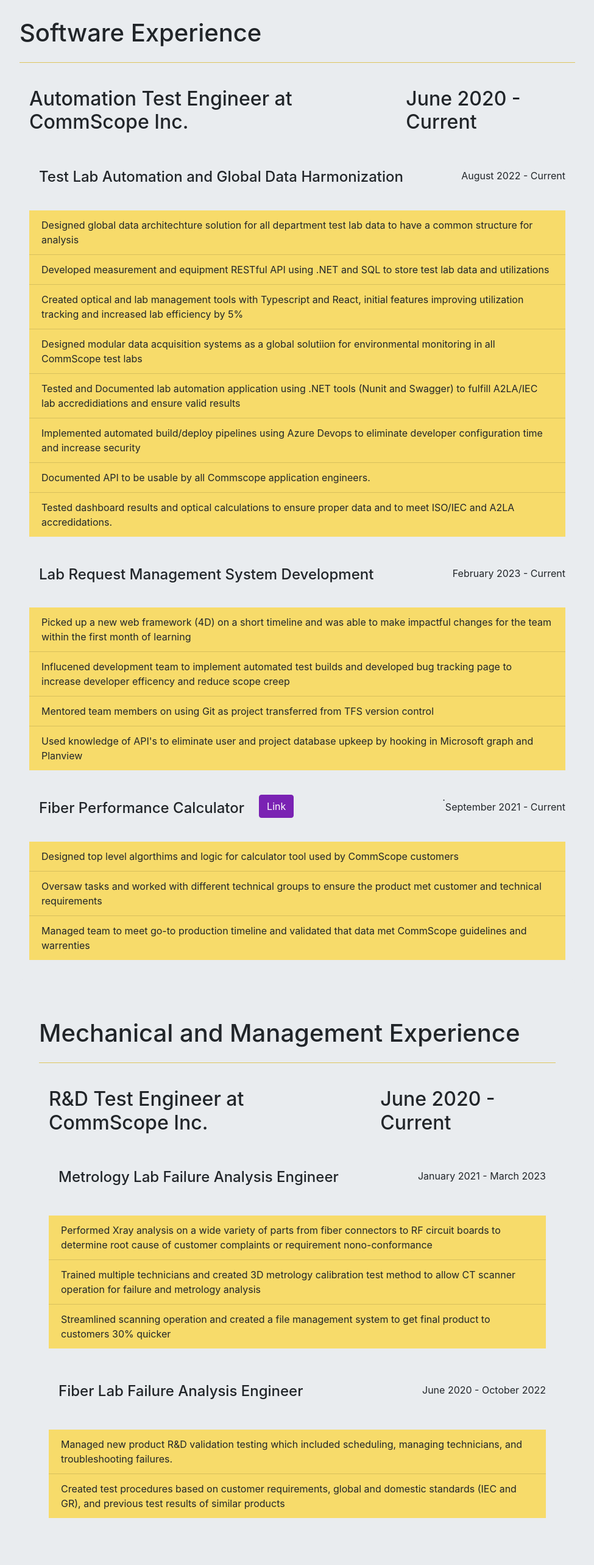
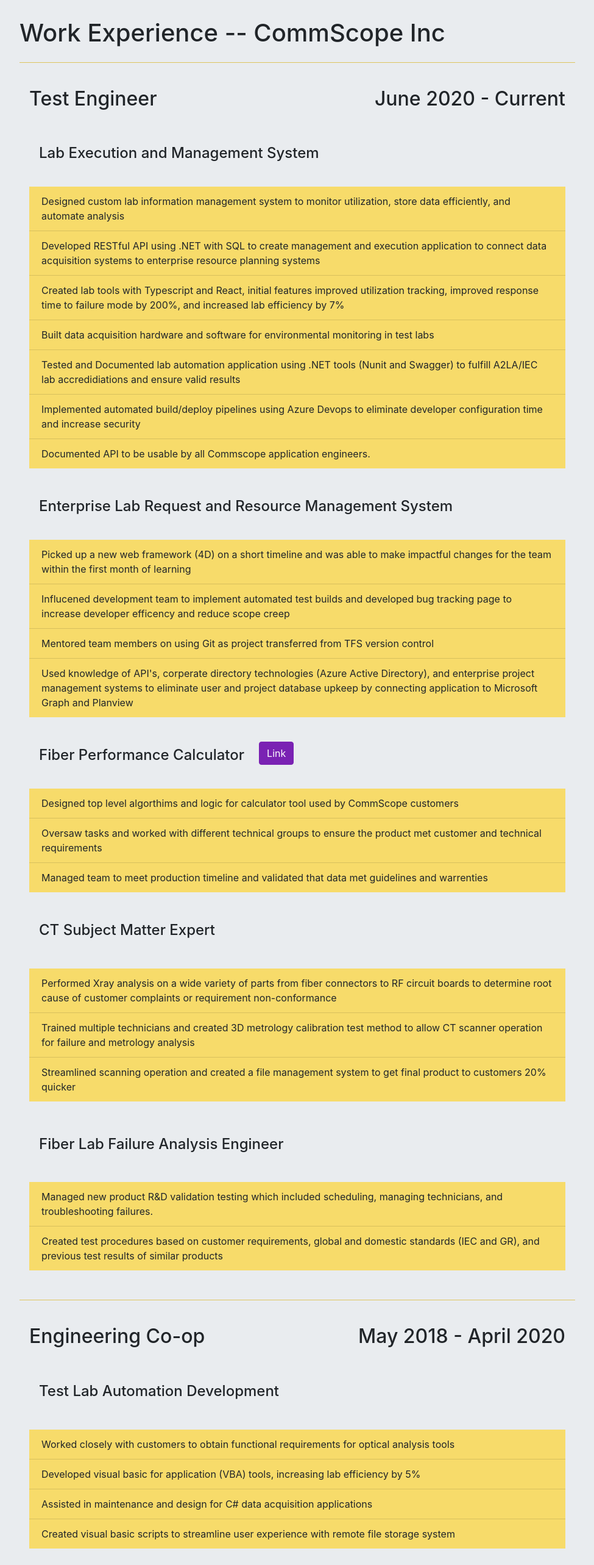
Before and after one commit to AdamWall97/PersonalPage, a React (Create React App) app: page /experience in a window 1280 px wide. Shown: the part 140-2706 px from the top of the page at 61% size, without its empty margins (152-1127 px from the left). Built offline with nearby package versions, Linux system fonts and the light colour scheme.

Commit message:
Add Coop experience and change around formatting

```diff
--- a/src/Home.tsx
+++ b/src/Home.tsx
@@ -36,7 +36,7 @@
         </div>
         <div className="row">
           <div className="col-lg-2"></div>
-          <h1 className="col-lg-10 mt-5 pt-5 text-right">I'm Adam! I'm an ambitious engineer looking to merge my coding skills with my technical background.</h1>
+          <h1 className="col-lg-10 mt-5 pt-5 text-right">I'm Adam! I'm an ambitious engineer looking to merge my coding experience with my technical background.</h1>
         </div>
           </div>
         <div className="col-xl-4 d-flex">
@@ -50,7 +50,7 @@
           <i className="bi bi-gear card-img-top text-center text-primary" style={{"fontSize":"10rem"}}></i>
           <div className="card-body">
             <h5 className="card-title font-weight-bold">Engineering Background</h5>
-            <p className="card-text">I have 1.5 years of experience with mechanical test engineering and 1.5 years of experience with full stack software development. I obtained a mechanical engineering degree from the University of Minnesota with a minor in computer science.</p>
+            <p className="card-text">I have 5 years of software development experience with 2 years of full stack sotware web development for enterprise lab and resource management applications. I obtained a mechanical engineering degree from the University of Minnesota with a minor in computer science.</p>
             <a href="/experience" className="btn btn-primary">Go to Experience</a>
           </div>
           </div>
@@ -59,7 +59,7 @@
           <i className="bi bi-code-slash card-img-top text-center text-primary" style={{"fontSize":"10rem"}}></i>
           <div className="card-body">
             <h5 className="card-title font-weight-bold">Professional Coding Skills</h5>
-            <p className="card-text">I have experience coding professionally with Typescript, React, .NET / C#, and Visual Basic. I have worked in many different technical teams that has led me to use my coding skills for real world applications.</p>
+            <p className="card-text">I have experience coding professionally with Typescript, React, .NET / C#, and Visual Basic. I have worked in many different technical teams from embedded systems to global IT that has led me to use my coding skills for real world applications.</p>
             <a href="/skills" className="btn btn-primary">Go to Skills</a>
           </div>
           </div>
--- a/src/index.tsx
+++ b/src/index.tsx
@@ -1,16 +1,12 @@
 import React from "react";
-import ReactDOM from "react-dom/client";
 import "./index.css";
 import { createRoot } from "react-dom/client";
-import reportWebVitals from "./reportWebVitals";
 import {
   createBrowserRouter,
   RouterProvider,
   Route,
-  Link,
   createRoutesFromElements,
   Outlet,
-  redirect,
 } from "react-router-dom";
 import Home from "Home";
 import Header from "componets/Header";
--- a/src/pages/Experience.tsx
+++ b/src/pages/Experience.tsx
@@ -1,5 +1,4 @@
 import React from "react";
-import ParkMap from "componets/ParkMap";
 
 
 export default function Experience(){
@@ -7,30 +6,31 @@
   return (
     <div className="jumbotron">
         <div className="w-75 mx-auto">
-        <div>
-            <h1>Software Experience</h1>
+            <h1>Work Experience -- CommScope Inc</h1>
             <hr className="my-4 bg-secondary"></hr>
-                <div className="d-flex justify-context-between">
-                <h2 className="flex mr-auto p-3">Automation Test Engineer at CommScope Inc.</h2>
+            <div className="d-flex justify-context-between">
+                <h2 className="flex mr-auto p-3">Test Engineer</h2>
                 <h2 className="flex p-3">June 2020 - Current</h2>
             </div>
             <div className="m-3">
                 <div className="d-flex justify-context-between">
-                    <h4 className="flex mr-auto p-3">Test Lab Automation and Global Data Harmonization</h4>
-                    <div className="flex py-3">August 2022 - Current</div>
+                    <h4 className="flex mr-auto p-3">Lab Execution and Management System</h4>
                 </div>
                 <ul className="py-3 list-group list-group-flush">
                     <li className="list-group-item   bg-secondary">
-                        Designed global data architechture solution for all department test lab data to have a common structure for analysis
+                        Designed custom lab information management system to monitor utilization, store data efficiently, and automate analysis
                     </li>
                     <li className="list-group-item   bg-secondary">
-                        Developed measurement and equipment RESTful API using .NET and SQL to store test lab data and utilizations
+                        Developed RESTful API using .NET with SQL to create management and execution application to connect data acquisition systems to enterprise resource planning systems
                     </li>
                     <li className="list-group-item   bg-secondary">
-                        Created optical and lab management tools with Typescript and React, initial features improving utilization tracking and increased lab efficiency by 5%
+                        Created lab tools with Typescript and React, initial features
+                        improved utilization tracking, improved response time to failure
+                        mode by 200%, and increased lab efficiency by 7%
                     </li>
                     <li className="list-group-item bg-secondary">
-                        Designed modular data acquisition systems as a global solutiion for environmental monitoring in all CommScope test labs
+                    Built data acquisition hardware and software for environmental
+                    monitoring in test labs
                     </li>
                     <li className="list-group-item bg-secondary">
                         Tested and Documented lab automation application using .NET tools (Nunit and Swagger) to fulfill A2LA/IEC lab accredidiations and ensure valid results
@@ -41,15 +41,11 @@
                     <li className="list-group-item   bg-secondary">
                         Documented API to be usable by all Commscope application engineers.
                     </li>
-                    <li className="list-group-item   bg-secondary">
-                        Tested dashboard results and optical calculations to ensure proper data and to meet ISO/IEC and A2LA accredidations.
-                    </li>
                 </ul>
             </div>
             <div className="m-3">
                 <div className="d-flex justify-context-between">
-                    <h4 className="flex mr-auto p-3">Lab Request Management System Development</h4>
-                    <div className="flex py-3">February 2023 - Current</div>
+                    <h4 className="flex mr-auto p-3">Enterprise Lab Request and Resource Management System</h4>
                 </div>
                 <ul className="py-3 list-group list-group-flush">
                     <li className="list-group-item bg-secondary">
@@ -62,7 +58,7 @@
                         Mentored team members on using Git as project transferred from TFS version control
                     </li>
                     <li className="list-group-item bg-secondary">
-                        Used knowledge of API's to eliminate user and project database upkeep by hooking in Microsoft graph and Planview
+                        Used knowledge of API's, corperate directory technologies (Azure Active Directory), and enterprise project management systems to eliminate user and project database upkeep by connecting application to Microsoft Graph and Planview
                     </li>
                 </ul>
             </div>
@@ -71,9 +67,8 @@
                 <h4 className="flex  p-3">Fiber Performance Calculator</h4>
                 <div className="flex mr-auto">
                     <a href="https://calcfiberperformance.commscope.com" className="btn btn-primary m-2 ">Link</a>
-                </div>.
-                <div className="flex py-3">September 2021 - Current</div>
-            </div>
+                </div>
+              </div>
             <ul className="py-3 list-group list-group-flush">
                 <li className="list-group-item bg-secondary">
                     Designed top level algorthims and logic for calculator tool used by CommScope customers
@@ -82,39 +77,29 @@
                     Oversaw tasks and worked with different technical groups to ensure the product met customer and technical requirements
                 </li>
                 <li className="list-group-item bg-secondary">
-                    Managed team to meet go-to production timeline and validated that data met CommScope guidelines and warrenties
+                    Managed team to meet production timeline and validated that data met guidelines and warrenties
                 </li>
             </ul>
-        </div>
-        </div>
-        <div className="jumbotron my-0">
-            <h1>Mechanical and Management Experience</h1>
-            <hr className="my-4 bg-secondary"></hr>
-                <div className="d-flex justify-context-between">
-                <h2 className="flex mr-auto p-3">R&D Test Engineer at CommScope Inc.</h2>
-                <h2 className="flex p-3">June 2020 - Current</h2>
             </div>
             <div className="m-3">
                 <div className="d-flex justify-context-between">
-                    <h4 className="flex mr-auto p-3">Metrology Lab Failure Analysis Engineer</h4>
-                    <div className="flex py-3">January 2021 - March 2023</div>
+                    <h4 className="flex mr-auto p-3">CT Subject Matter Expert</h4>
                 </div>
                 <ul className="py-4 list-group list-group-flush">
                     <li className="list-group-item bg-secondary">
-                        Performed Xray analysis on a wide variety of parts from fiber connectors to RF circuit boards to determine root cause of customer complaints or requirement nono-conformance
+                        Performed Xray analysis on a wide variety of parts from fiber connectors to RF circuit boards to determine root cause of customer complaints or requirement non-conformance
                     </li>
                     <li className="list-group-item bg-secondary">
                         Trained multiple technicians and created 3D metrology calibration test method to allow CT scanner operation for failure and metrology analysis
                     </li>
                     <li className="list-group-item bg-secondary">
-                        Streamlined scanning operation and created a file management system to get final product to customers 30% quicker
+                        Streamlined scanning operation and created a file management system to get final product to customers 20% quicker
                     </li>
                 </ul>
             </div>
             <div className="m-3">
                 <div className="d-flex justify-context-between">
                     <h4 className="flex mr-auto p-3">Fiber Lab Failure Analysis Engineer</h4>
-                    <div className="flex py-3">June 2020 - October 2022</div>
                 </div>
                 <ul className="py-4 list-group list-group-flush">
                     <li className="list-group-item bg-secondary">
@@ -125,7 +110,29 @@
                     </li>
                 </ul>
             </div>
-        </div>
+            <hr className="my-4 bg-secondary"></hr>
+            <div className="d-flex justify-context-between">
+                <h2 className="flex mr-auto p-3">Engineering Co-op</h2>
+                <h2 className="flex p-3">May 2018 - April 2020</h2>
+            </div>
+            <div className="m-3">
+                <div className="d-flex justify-context-between">
+                    <h4 className="flex mr-auto p-3">Test Lab Automation Development</h4>
+                </div>
+                <ul className="py-4 list-group list-group-flush">
+                    <li className="list-group-item bg-secondary">
+                        Worked closely with customers to obtain functional requirements for optical analysis tools</li>
+                    <li className="list-group-item bg-secondary">
+                        Developed visual basic for application (VBA) tools, increasing lab efficiency by 5%
+                    </li>
+                    <li className="list-group-item bg-secondary">
+                        Assisted in maintenance and design for C# data acquisition applications
+                    </li>
+                    <li className="list-group-item bg-secondary">
+                        Created visual basic scripts to streamline user experience with remote file storage system
+                    </li>
+                </ul>
+            </div>
         </div>
     </div>
 );
--- a/src/pages/Skills.tsx
+++ b/src/pages/Skills.tsx
@@ -30,37 +30,37 @@
         <hr className="my-3 bg-secondary"></hr>
         <div className="row p-2">
             <div className="col-lg">
-                <SkillCard title="C#" rating={4} text="1 year of experience building RESTful APIs and supporting development in data acquisition applications"  />
+                <SkillCard title="C#" rating={4} text="1.5 year of experience building RESTful APIs and supporting development in data acquisition applications"  />
             </div>
             <div className="col-lg">
-                <SkillCard title="Typescript" rating={4.5} text="1.5 years of experience building my personal page and dveloping company test lab web tools"/>
+                <SkillCard title="Typescript" rating={4.5} text="2 years of experience building my personal page and dveloping company test lab web tools"/>
             </div>
             <div className="col-lg">
-                <SkillCard title="SQL" rating={3.5} text="1.5 years of experience maintaining enterprise lab request system and designing relational tables for lab applications"  />
+                <SkillCard title="SQL" rating={3.5} text="2 years of experience maintaining enterprise lab request system and designing relational tables for lab applications"  />
             </div>
         </div>
         <div className="row p-2">
         <div className="col-lg">
-            <SkillCard title="Visual Basic" rating={2} text="4 years of experience creating test lab scripts for lab automation and created rich excel spreadsheets to perform lab analysis"/>
+            <SkillCard title="Visual Basic" rating={2} text="3 years of experience creating test lab scripts for lab automation and created rich excel spreadsheets to perform lab analysis"/>
         </div>
         <div className="col-lg">
-            <SkillCard title="4D" rating={2} text="6 months of experience fixing bugs and creating new features on an extensive codebase"  />
+            <SkillCard title="4D" rating={2} text="6 months of experience redesigning and fixing bugs on existing enterprise resource planning system"  />
         </div>
         <div className="col-lg">
-            <SkillCard title="HTML / CSS" rating={3.5} text="1.5 years of experience creating functional web applications in a wide vareity of frameworks"  />
+            <SkillCard title="HTML / CSS" rating={3.5} text="2 years of experience creating functional web applications in a wide vareity of frameworks"  />
         </div>
         </div>
         <h1 className="mt-3">Frameworks</h1>
         <hr className="my-3 bg-secondary"></hr>
         <div className="row p-2">
             <div className="col-lg">
-                <SkillCard title="React" rating={5} text="1.5 years of experience building web applications using tools such as React-Query, Highcharts, and Material UI"  />
+                <SkillCard title="React" rating={5} text="2 years of experience building web applications using tools such as React-Query, Highcharts, and Material UI"  />
             </div>
             <div className="col-lg">
-                <SkillCard title="ASP.NET Core" rating={3.5} text="1 year of experience building web APIs using libraries such as EF Core, Swashbuckle, NUnit, and Automapper"/>
+                <SkillCard title=".NET Core" rating={3.5} text="1.5 year of experience building web APIs using libraries such as EF Core, Swashbuckle, NUnit, and Automapper"/>
             </div>
             <div className="col-lg">
-                <SkillCard title="NextJS" rating={4} text="1 year of experience with React used to create Test Lab Central application for data centralization and management"  />
+                <SkillCard title="NextJS" rating={4} text="1.5 year of experience with React used to create Test Lab Central application for data centralization and management"  />
             </div>
         </div>
         <h1 className="mt-3">Software Tools</h1>
@@ -81,10 +81,10 @@
                 <SkillCard title="PowerBI" rating={2} text="Created bi-yearly dashboards for equipment utilization and environmental lab data"  />
             </div>
             <div className="col-lg">
-                <SkillCard title="CAD / Volume Graphics " rating={5} text="Used CAD softwares to create test fixtures, determine failures, and perform measurement analysis"/>
+                <SkillCard title="CAD / Volume Graphics " rating={3} text="Used CAD softwares to create test fixtures, determine failures, and perform measurement analysis"/>
             </div>
             <div className="col-lg">
-                <SkillCard title="Microsoft Graph API" rating={3} text="Integrated Microsoft Graph API with Azure Active Directory to create SSO and User Funcationality for test lab tools"  />
+                <SkillCard title="Microsoft Graph API" rating={3} text="Integrated Microsoft Graph API with Azure Active Directory to create SSO and user funcationality for lab management system"  />
             </div>
         </div>
     </div>
```
